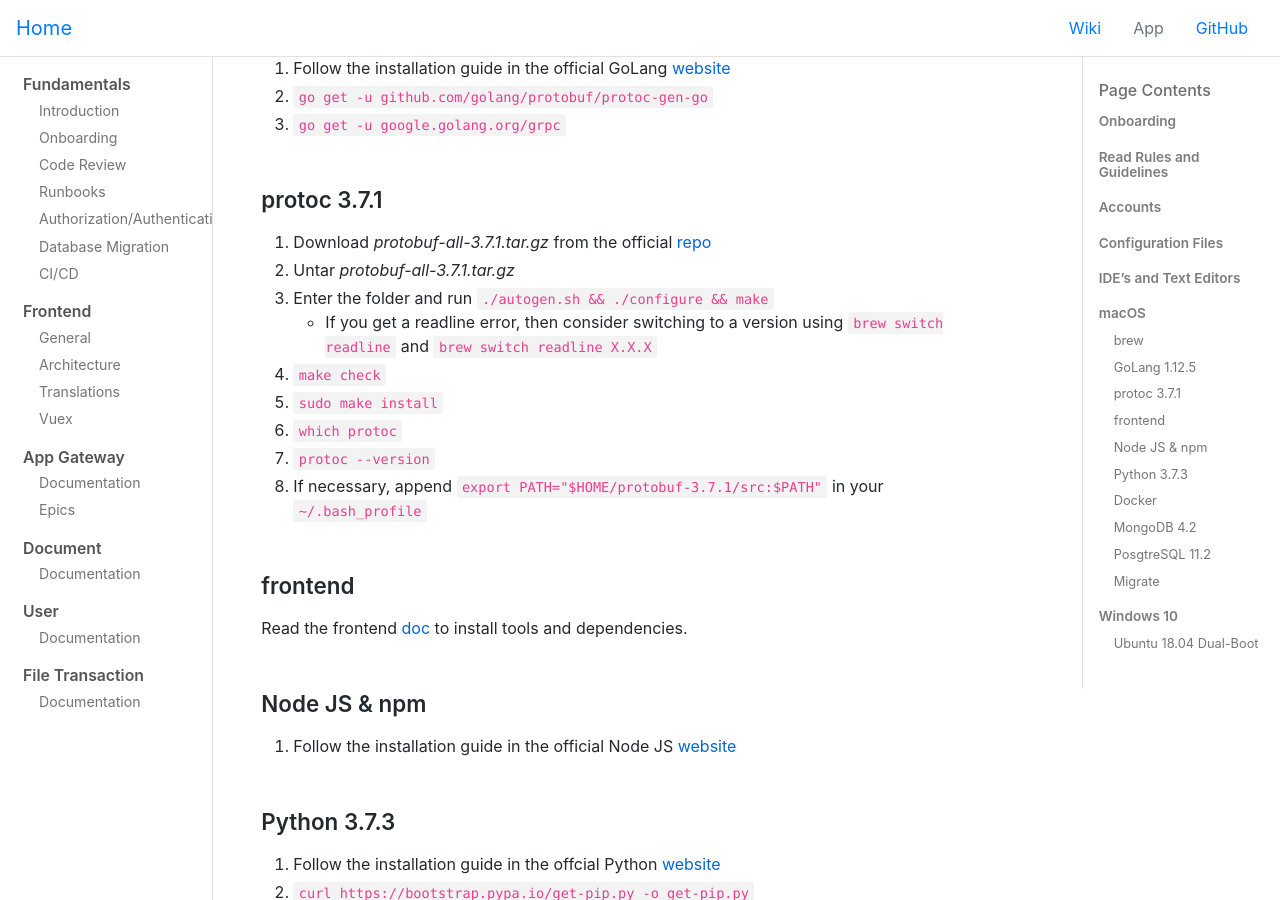
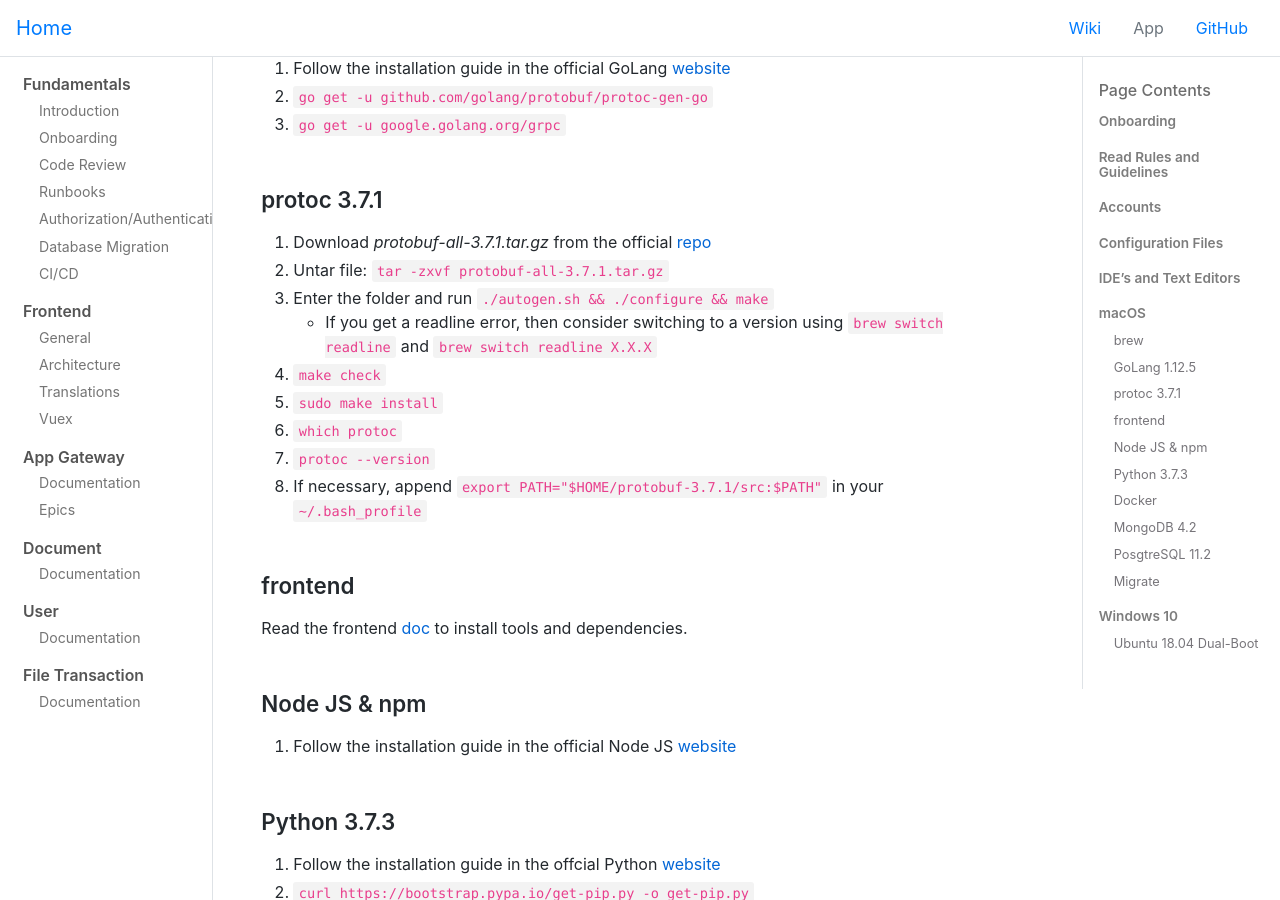
Before and after one commit to hwsc-org/hwsc-org.github.io, a Jekyll site: the page built from wikis/fundamentals/onboarding.md, in a window 1280 px wide and 900 px high, scrolled down 1947 px. Built offline with Jekyll 4.4.1, drawn with Linux system fonts in a browser that asks for light colours; comment, search, counter and statistics services are not loaded.

Commit message:
Update onboarding.md

```diff
--- a/wikis/fundamentals/onboarding.md
+++ b/wikis/fundamentals/onboarding.md
@@ -46,7 +46,7 @@ These files are located in our [Slack](https://hwsc.slack.com) channel.
 
 ### protoc 3.7.1
 1. Download *protobuf-all-3.7.1.tar.gz* from the official [repo](https://github.com/protocolbuffers/protobuf/releases)
-2. Untar *protobuf-all-3.7.1.tar.gz*
+2. Untar file: `tar -zxvf protobuf-all-3.7.1.tar.gz`
 3. Enter the folder and run `./autogen.sh && ./configure && make`
     - If you get a readline error, then consider switching to a version using `brew switch readline` and `brew switch readline X.X.X`
 4. `make check`
```
